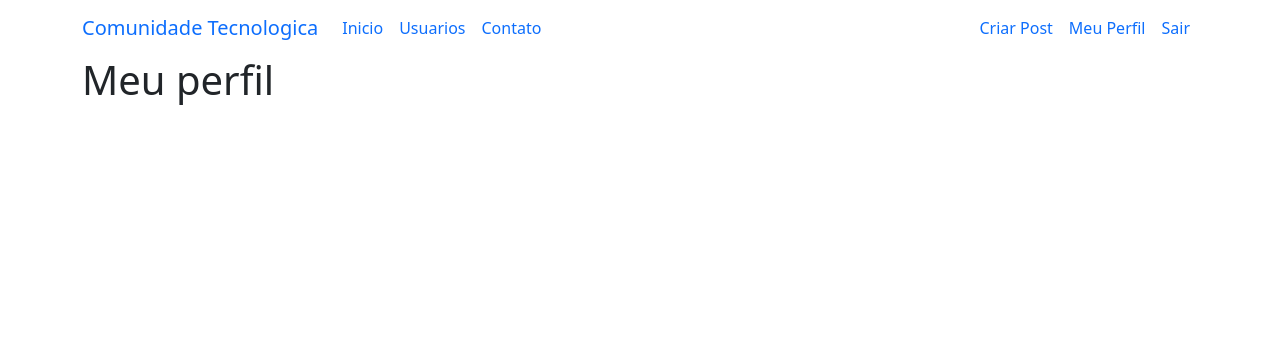
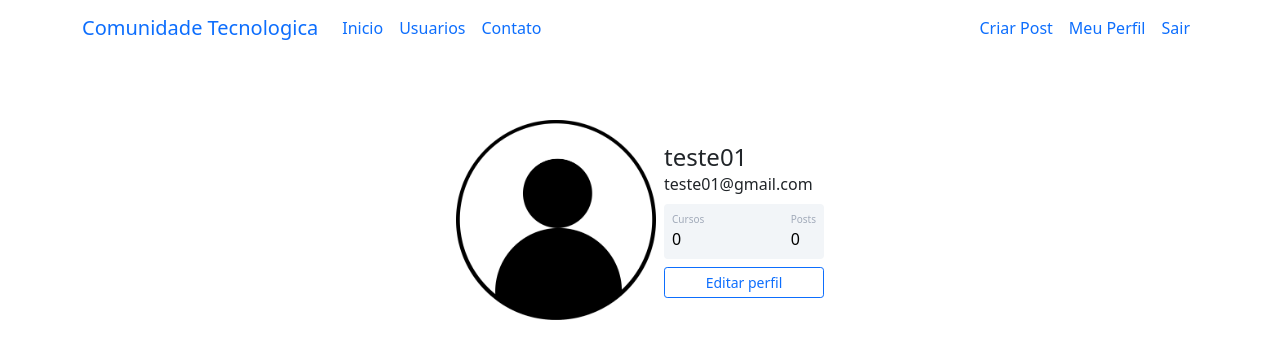
Before and after one commit to DanielCastilhoDIniz/site02_flask, a Flask app: page /perfil in a window 1280 px wide. Shown: the top 359 px of the page. Run offline with Flask 3, Linux system fonts and the light colour scheme; a user stored in the database is signed in.

Commit message:
edição CSS e Foto

```diff
--- a/comunidadetecnologica/routes.py
+++ b/comunidadetecnologica/routes.py
@@ -69,7 +69,8 @@ def sair():
 @app.route('/perfil')
 @login_required
 def perfil():
-    return render_template('perfil.html')
+    foto_perfil = url_for('static',filename='fotos_perfil/{}'.format(current_user.foto_perfil))
+    return render_template('perfil.html', foto_perfil=foto_perfil)
 
 
 @app.route('/post/criar')
--- /dev/null
+++ b/comunidadetecnologica/static/main.css
@@ -0,0 +1,34 @@
+.card {
+  width: 400px;
+  border: none;
+  border-radius: 10px;
+
+  background-color: #fff;
+}
+
+.stats {
+  background: #f2f5f8 !important;
+
+  color: #000 !important;
+}
+.articles {
+  font-size: 10px;
+  color: #a1aab9;
+}
+.number1 {
+  font-weight: 500;
+}
+.followers {
+  font-size: 10px;
+  color: #a1aab9;
+}
+.number2 {
+  font-weight: 500;
+}
+.rating {
+  font-size: 10px;
+  color: #a1aab9;
+}
+.number3 {
+  font-weight: 500;
+}
--- a/comunidadetecnologica/templates/base.html
+++ b/comunidadetecnologica/templates/base.html
@@ -7,7 +7,7 @@
     <title>Comunidade Impressionadora</title>
 
     <link href="https://cdn.jsdelivr.net/npm/bootstrap@5.0.0-beta1/dist/css/bootstrap.min.css" rel="stylesheet" integrity="sha384-giJF6kkoqNQ00vy+HMDP7azOuL0xtbfIcaT9wjKHr8RbDVddVHyTfAAsrekwKmP1" crossorigin="anonymous">
-
+   <link rel="stylesheet" href="{{url_for('static', filename='main.css')}}"  type="text/css">
     {% block head %}
 
     {% endblock %}
--- a/comunidadetecnologica/templates/perfil.html
+++ b/comunidadetecnologica/templates/perfil.html
@@ -2,10 +2,60 @@
 
 {% block body %}
 
-<div class="container">
-    <h1>Meu perfil</h1>
-</div>
+<div class="container mt-5 d-flex justify-content-center">
+
+    <div class="card p-3">
+
+        <div class="d-flex align-items-center">
+
+            <div class="image pe-2">
+        <img src="{{foto_perfil}}" class="rounded" width="200" >
+        </div>
+
+        <div class="ml-3 w-100">
+
+           <h4 class="mb-0 mt-0">{{ current_user.username }}</h4>
+           <span>{{current_user.email}}</span>
+
+           <div class="p-2 mt-2 bg-primary d-flex justify-content-between rounded text-white stats">
+
+            <div class="d-flex flex-column">
+
+                <span class="articles">Cursos</span>
+                <span class="number1">0</span>
+
+            </div>
 
 
 
+
+            <div class="d-flex flex-column">
+
+                <span class="rating">Posts</span>
+                <span class="number3">0</span>
+
+            </div>
+
+           </div>
+
+
+           <div class="button mt-2 d-flex flex-row align-items-center">
+
+            <button class="btn btn-sm btn-outline-primary w-100">Editar perfil</button>
+
+
+
+           </div>
+
+
+        </div>
+
+
+        </div>
+
+    </div>
+
+ </div>
+
+
 {% endblock %}
```
Also changed, not shown: comunidadetecnologica/static/fotos_perfil/default.jpg (added).
